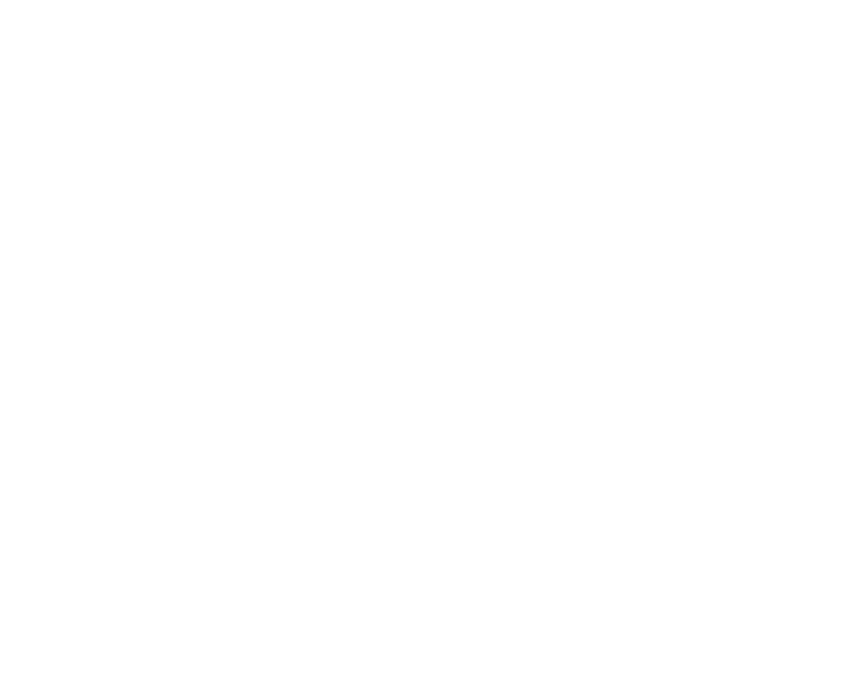
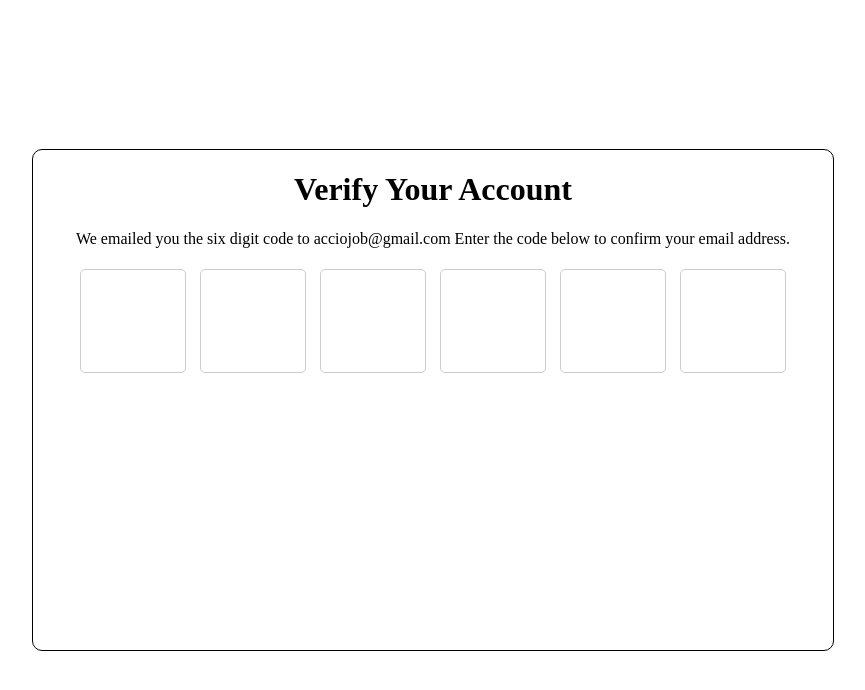
Before and after one commit to acciojob/OTP-Himmu9131, a website: page main.html in a window 1280 px wide. Shown: the whole page, without its empty margins (207-1072 px from the left). Drawn offline with Linux system fonts and the light colour scheme.

Commit message:
created a submission

```diff
--- a/main.html
+++ b/main.html
@@ -8,7 +8,24 @@
 
 <body>
 	<!-- the entire body must be written by student -->
-    <script type="text/javascript" src="./script.js">
+
+
+
+
+	<div class="code-container">
+		<h1 id="verification_heading">Verify Your Account</h1>
+			<p id="verification_subtext">We emailed you the six digit code to acciojob@gmail.com Enter the code below to confirm your email address.</p>
+ <div>
+		<input type="text" class="code" maxlength="1" />
+  <input type="text" class="code" maxlength="1" />
+  <input type="text" class="code" maxlength="1" />
+  <input type="text" class="code" maxlength="1" />
+  <input type="text" class="code" maxlength="1" />
+  <input type="text" class="code" maxlength="1" />
+ </div>
+
+	</div>
+	<script type="text/javascript" src="./script.js">
 </script>
 
 </body>
--- a/script.js
+++ b/script.js
@@ -1 +1,15 @@
 //your JS code here. If required.
+const inputCode= document.querySelectorAll(".code");
+inputCode.forEach((input,index)=>{
+	input.addEventListener("input",(e)=>{
+		const value=e.target.value;
+		if(value&&index<inputCode.length-1){
+			inputCode[index+1].focus();
+		}
+	});
+	input.addEventListener("keydown",(e)=>{
+		if(e.key==="Backspace") {if(!e.target.value && index>0){
+			inputCode[index-1].focus();
+		}}
+	});
+});
--- a/styles.css
+++ b/styles.css
@@ -1 +1,32 @@
 /*  your css code here. If applicable */
+body{
+	display:flex;
+	justify-content:center;
+	align-items:center;
+	height:100vh;
+	margin:0;
+}
+.code-container{
+
+	text-align:center;
+	border:1px solid;
+	border-radius:10px;
+	width:800px;
+    height:500px;
+}
+.code{
+
+	justify-content:center;
+	border:1px solid #ccc;
+	width:100px;
+	height:100px;
+	margin:5px;
+	outline:none;
+	border-radius:5px;
+	transition:border-color 0.3s;
+	font-size:1.5em;
+	text-align:center;
+}
+.code:focus{
+	border-color:grey;
+}
```
